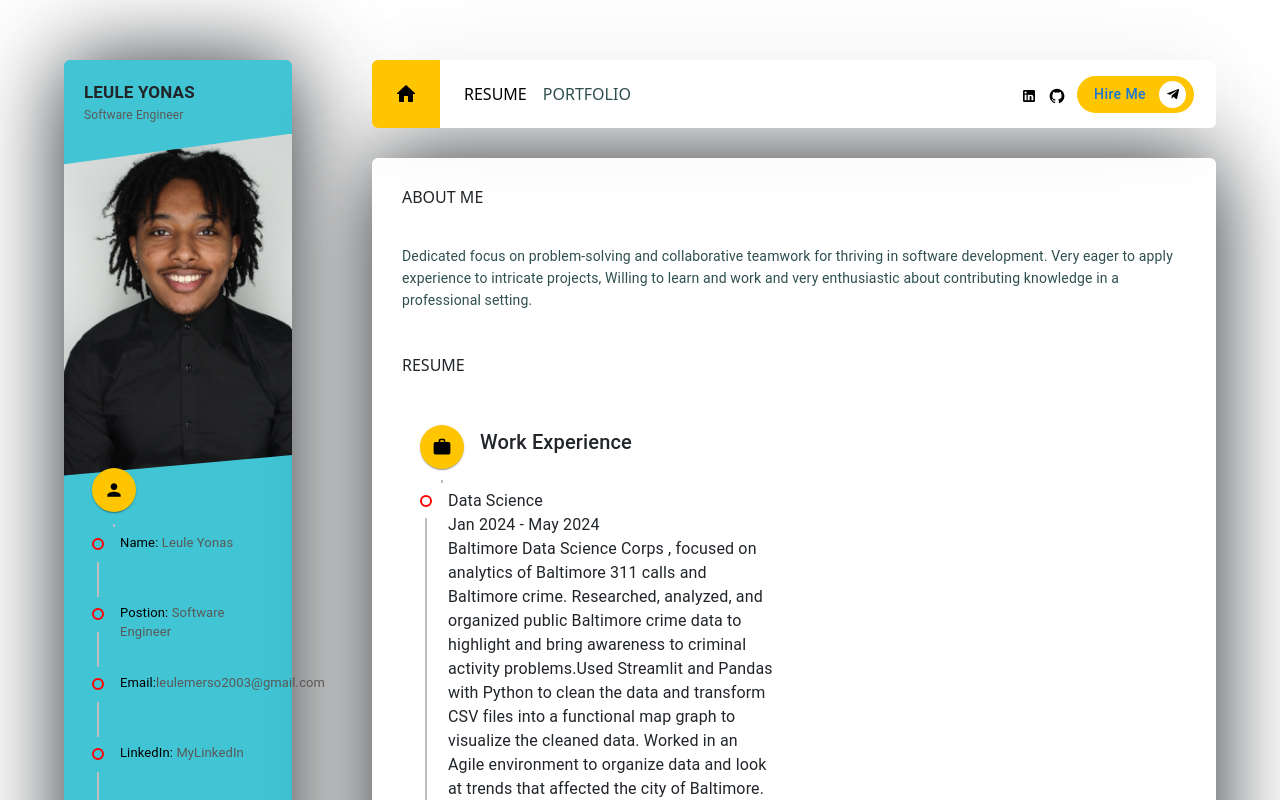
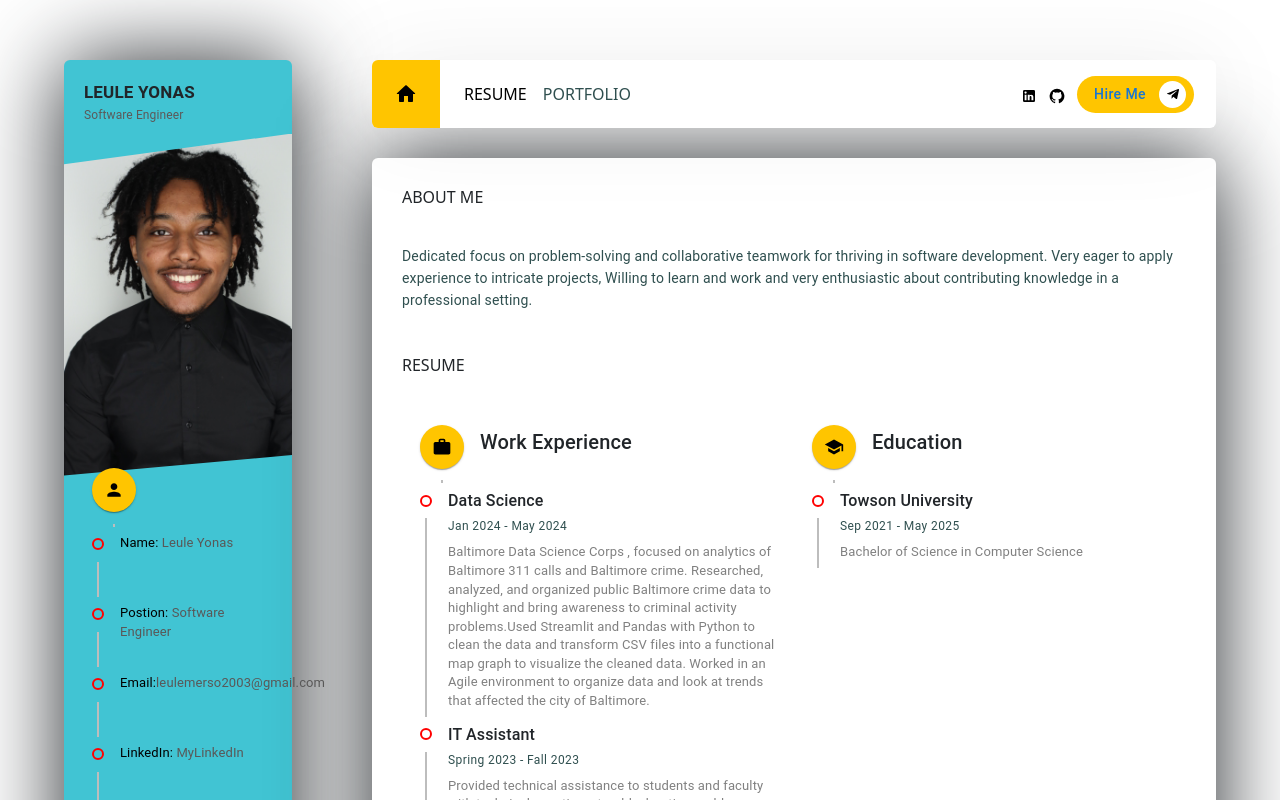
Before and after one commit to LeuleY/PersonalPage, a React (Create React App) app: page / in a window 1280 px wide. Shown: the top 800 px of the page. Built offline with nearby package versions, Linux system fonts and the light colour scheme.

Commit message:
Resume Section

```diff
--- a/src/pages/Resume/Resume.css
+++ b/src/pages/Resume/Resume.css
@@ -4,3 +4,22 @@
     line-height: 22px !important;
     white-space: pre-line !important;
 }
+
+/* TIMELINE SECTION */
+
+.resume_timeline .timeline_content .timeline_title{
+ font-size: 16px !important;
+ font-weight: 500 !important;
+}
+
+.resume_timeline .timeline_content .timeline_date{
+    color: darkslategray;
+
+}
+
+.resume_timeline .timeline_content .timeline_description{
+    color: gray;
+    font-size: small;
+    margin-top: 6px;
+
+}
--- a/src/pages/Resume/Resume.js
+++ b/src/pages/Resume/Resume.js
@@ -6,11 +6,13 @@ import CustomTimeline, {
   CustomTimelineSeparator,
 } from "../../components/Timeline/Timeline";
 import WorkIcon from "@mui/icons-material/Work";
-import TimelineItem from "@mui/lab/TimelineItem";import Timeline from '@mui/lab/Timeline';
-import TimelineSeparator from '@mui/lab/TimelineSeparator';
-import TimelineConnector from '@mui/lab/TimelineConnector';
-import TimelineDot from '@mui/lab/TimelineDot';
+import TimelineItem from "@mui/lab/TimelineItem";
+import Timeline from "@mui/lab/Timeline";
+import TimelineSeparator from "@mui/lab/TimelineSeparator";
+import TimelineConnector from "@mui/lab/TimelineConnector";
+import TimelineDot from "@mui/lab/TimelineDot";
 import TimelineContent from "@mui/lab/TimelineContent";
+import SchoolIcon from '@mui/icons-material/School';
 
 const Resume = () => {
   return (
@@ -40,39 +42,57 @@ const Resume = () => {
         </Grid>
 
         <Grid item xs={12}>
-          <Grid container>
+          <Grid container className="resume_timeline">
             {/* Experinces */}
             <Grid item sm={12} md={6}>
               <CustomTimeline title="Work Experience" icon={<WorkIcon />}>
                 {resumeData.Experiences.map((experience) => (
                   <TimelineItem>
-                    <TimelineSeparator className="Separator_padding">
-                      <TimelineDot
-                        variant={"outlined"}
-                        className={"Timeline_dot"}
-                      />
-                      <TimelineConnector />
-                    </TimelineSeparator>
+                    <CustomTimelineSeparator />
 
-                <TimelineContent>
-                  <Typography>
+                    <TimelineContent className="timeline_content">
+                      <Typography className="timeline_title">
                         {experience.Title}
                       </Typography>
-                  <Typography>
+                      <Typography variant="caption" className="timeline_date">
                         {experience.Date}
                       </Typography>
-                  <Typography>
+                      <Typography
+                        variant="body2"
+                        className="timeline_description"
+                      >
                         {experience.Description}
                       </Typography>
                     </TimelineContent>
-
                   </TimelineItem>
                 ))}
               </CustomTimeline>
             </Grid>
             {/* Education */}
-            <Grid item sm={12} md={6}></Grid>
-          </Grid>
+            <Grid item sm={12} md={6}>
+              <CustomTimeline title="Education" icon={<SchoolIcon />}>
+                {resumeData.Education.map((education) => (
+                  <TimelineItem>
+                    <CustomTimelineSeparator />
+
+                    <TimelineContent className="timeline_content">
+                      <Typography className="timeline_title">
+                        {education.School}
+                      </Typography>
+                      <Typography variant="caption" className="timeline_date">
+                        {education.Date}
+                      </Typography>
+                      <Typography
+                        variant="body2"
+                        className="timeline_description"
+                      >
+                        {education.Degree}
+                      </Typography>
+                    </TimelineContent>
+                  </TimelineItem>
+                ))}
+              </CustomTimeline>
+            </Grid>          </Grid>
         </Grid>
       </Grid>
 
@@ -92,7 +112,6 @@ const Resume = () => {
   );
 };
 
-
 // 11;11
 
 export default Resume;
--- a/src/utils/resumeData.js
+++ b/src/utils/resumeData.js
@@ -49,9 +49,9 @@ export default {
 
     Education:[
         {
-            School: " Data Science",
-            Date: "Jan 2024 - May 2024",
-            Degree: "Bachlor of Science in Computer Science"
+            School: " Towson University ",
+            Date: "Sep 2021 - May 2025",
+            Degree: "Bachelor of Science in Computer Science"
         },
 
 
```
Lines whose indentation alone changed are shown as unchanged.
